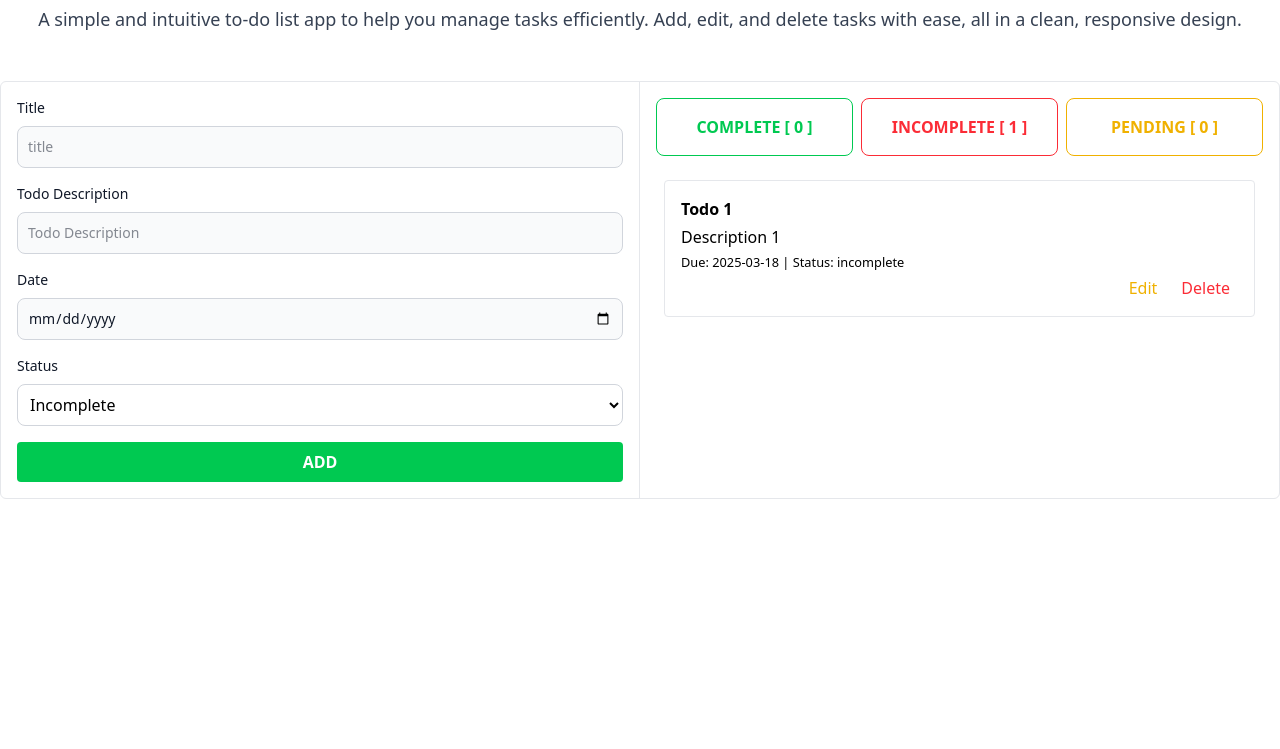
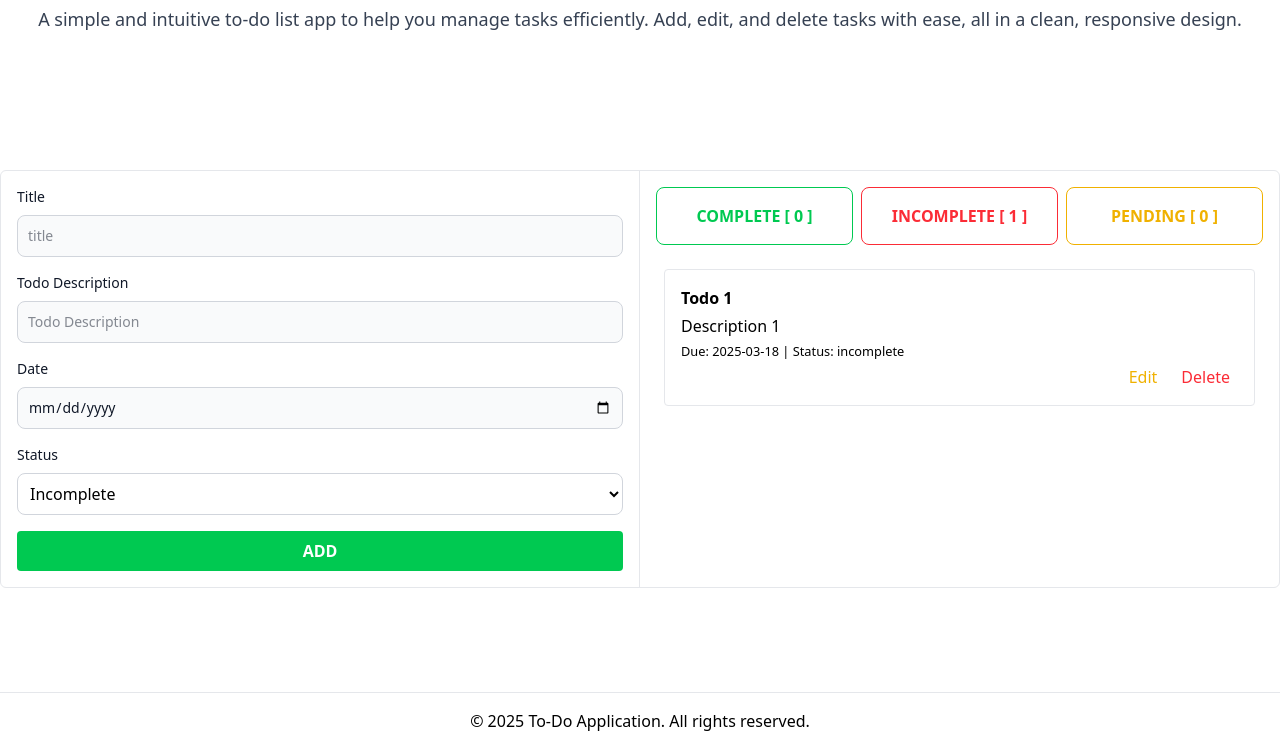
Before and after one commit to AtikulSoftware/module-15-assignment, a website: page index.html in a window 1280 px wide. Shown: the part 51-800 px from the top of the page. Drawn offline with Linux system fonts and the light colour scheme.

Commit message:
add footer section with copyright

```diff
--- a/index.html
+++ b/index.html
@@ -6,7 +6,7 @@
     <title>To-Do Application</title>
     <link rel="stylesheet" href="./output.css" />
   </head>
-  <body>
+  <body class="min-h-screen flex flex-col justify-between">
     <header class="text-center p-4 rounded-lg">
       <h1 class="text-2xl font-bold text-green-600 uppercase">
         To-Do Application
@@ -206,6 +206,11 @@
       </div>
     </div>
 
+    <footer class="mt-4">
+      <div class="text-center p-4 border-t-[1px] border-gray-200">
+        <p>&copy; 2025 To-Do Application. All rights reserved.</p>
+      </div>
+    </footer>
     <script src="./script.js"></script>
   </body>
 </html>
```
Also changed, not shown: output.css.
